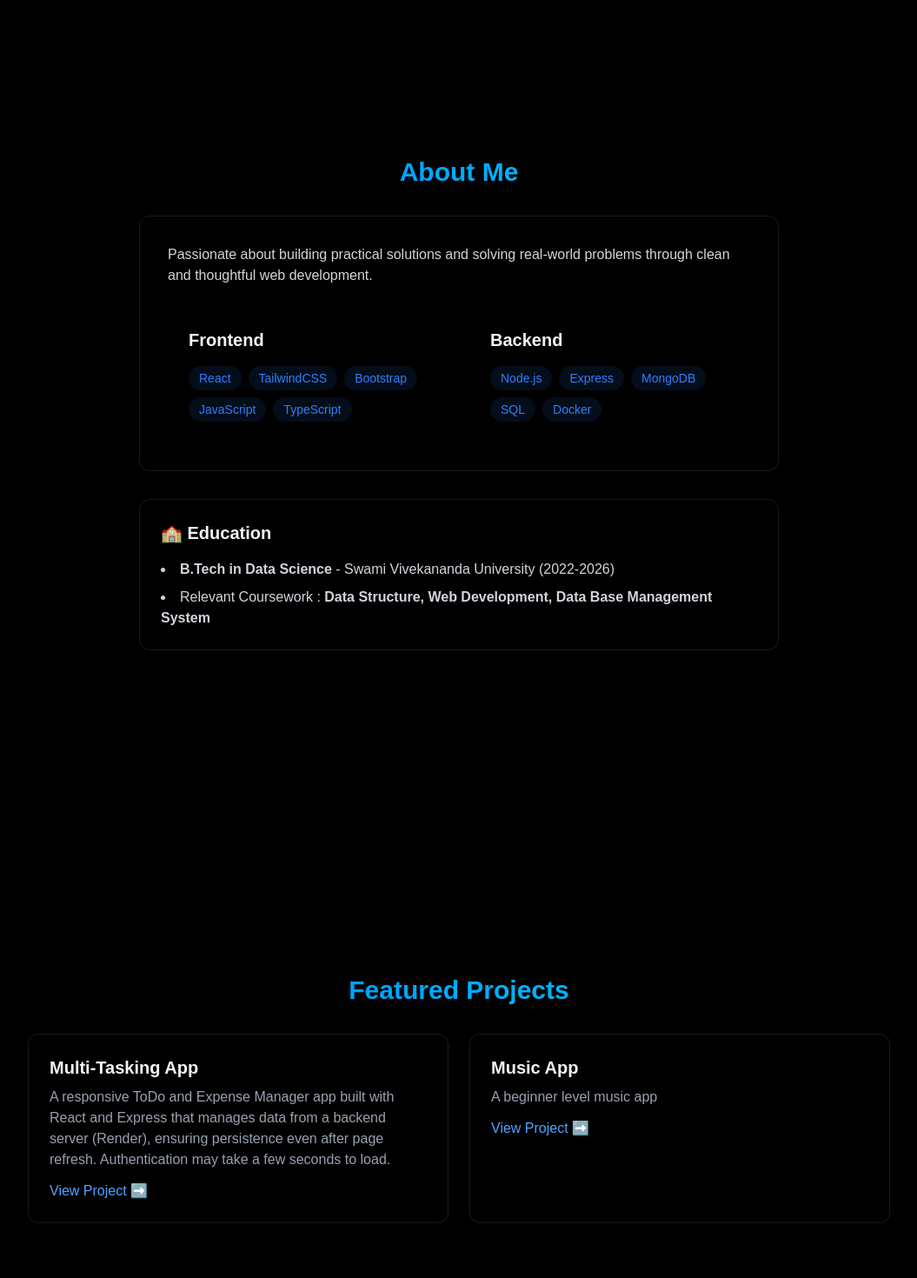
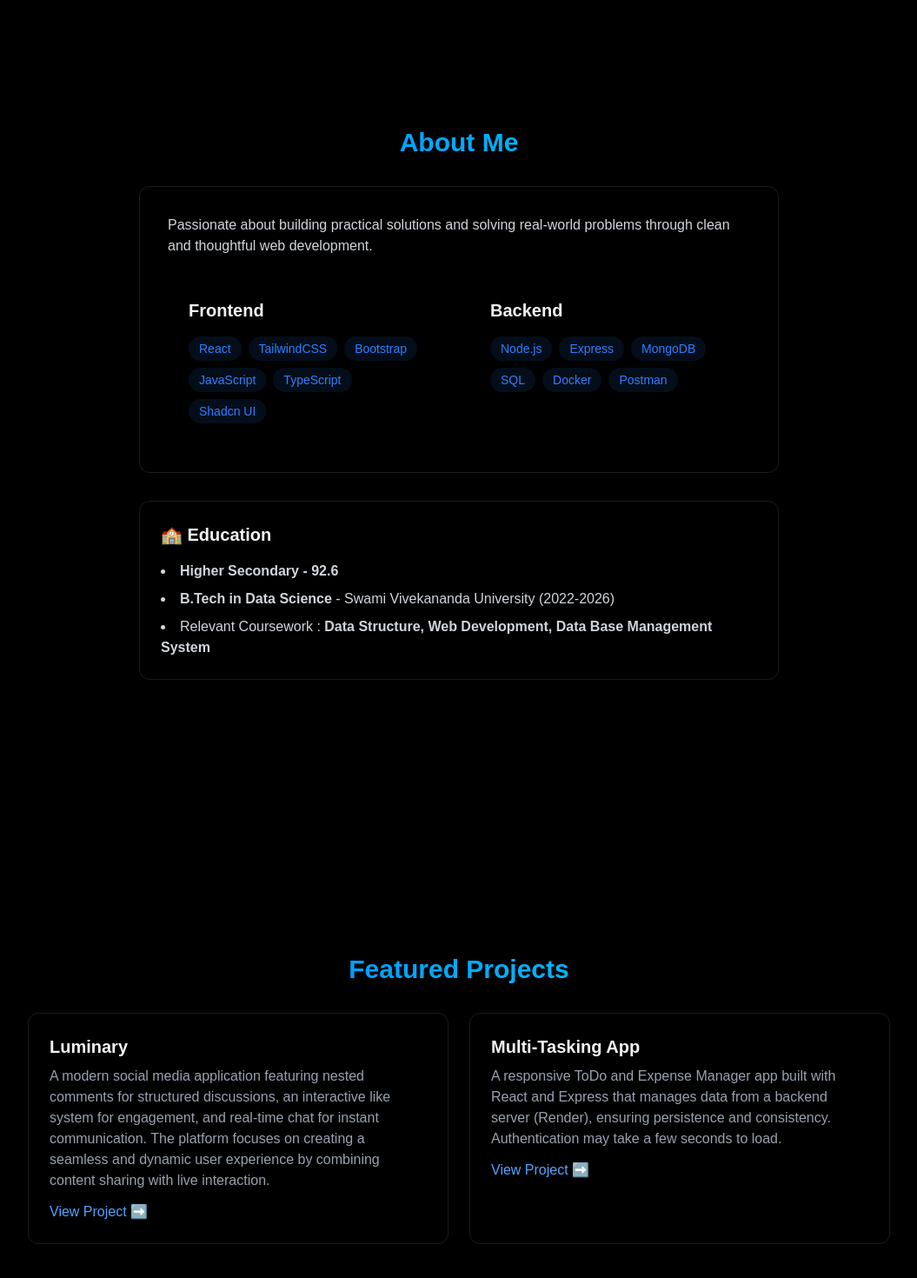
Before and after one commit to NilankaDev-12/nilanka-dev-portfolio, a React (Vite) app: page / in a window 1280 px wide. Shown: the part 736-2206 px from the top of the page at 87% size, without its empty margins (112-1167 px from the left). Built offline with nearby package versions, Linux system fonts and the light colour scheme; a web font is replaced by a local one.

Commit message:
Update : updated project section

```diff
--- a/src/components/sections/About.jsx
+++ b/src/components/sections/About.jsx
@@ -1,8 +1,15 @@
 import RevealOnScroll from "./RevealOnScroll";
 
 const About = () => {
-  const frontendSkills = ["React", "TailwindCSS", "Bootstrap", "JavaScript", "TypeScript"];
-  const backendSkills = ["Node.js", "Express", "MongoDB", "SQL", "Docker"];
+  const frontendSkills = [
+    "React",
+    "TailwindCSS",
+    "Bootstrap",
+    "JavaScript",
+    "TypeScript",
+    "Shadcn UI",
+  ];
+  const backendSkills = ["Node.js", "Express", "MongoDB", "SQL", "Docker", "Postman"];
 
   return (
     <section
@@ -64,6 +71,7 @@ const About = () => {
             <div className="p-6 rounded-xl border-white/10 border hover:-translate-y-1 transition-all">
               <h3 className="text-xl font-bold mb-4">🏫 Education</h3>
               <ul className="list-disc list-inside text-gray-300 space-y-2">
+                <li><strong>Higher Secondary - 92.6</strong></li>
                 <li>
                   <strong>B.Tech in Data Science</strong> - Swami Vivekananda
                   University (2022-2026)
--- a/src/components/sections/Home.jsx
+++ b/src/components/sections/Home.jsx
@@ -15,7 +15,7 @@ const Home = () => {
           <p className="text-gray-400 text-lg mb-8 max-w-lg mx-auto">
             Full-stack developer with hands-on experience in building web apps
             using React, Node.js, and Express. Comfortable working with SQL and
-            MongoDB, and building simple REST APIs. Always learning and
+            MongoDB, and building REST APIs. Always learning and
             improving through real-world projects.
           </p>
 
--- a/src/components/sections/Projects.jsx
+++ b/src/components/sections/Projects.jsx
@@ -17,13 +17,17 @@ const Projects = () => {
           hover:shadow-[0_2px_8px_rgba(59,130,246,0.1)] transition-all
           "
             >
-              <h3 className="text-xl font-bold mb-2">Multi-Tasking App</h3>
+              <h3 className="text-xl font-bold mb-2">Luminary</h3>
               <p className="text-gray-400 mb-3">
-                A responsive ToDo and Expense Manager app built with React and Express that manages data from a backend server (Render), ensuring persistence even after page refresh. Authentication may take a few seconds to load.
+                A modern social media application featuring nested comments for
+                structured discussions, an interactive like system for
+                engagement, and real-time chat for instant communication. The
+                platform focuses on creating a seamless and dynamic user
+                experience by combining content sharing with live interaction.
               </p>
               <div className="flex justify-between items-center">
                 <a
-                  href="https://nilanka-multi-tasking.netlify.app//"
+                  href="https://luminary-nilanka.vercel.app/"
                   target="_blank"
                   className="text-blue-400 hover:text-blue-300 transition-colors"
                 >
@@ -36,15 +40,16 @@ const Projects = () => {
           hover:shadow-[0_2px_8px_rgba(59,130,246,0.1)] transition-all
           "
             >
-              <h3 className="text-xl font-bold mb-2">
-                Music App
-              </h3>
+              <h3 className="text-xl font-bold mb-2">Multi-Tasking App</h3>
               <p className="text-gray-400 mb-3">
-                A beginner level music app
+                A responsive ToDo and Expense Manager app built with React and
+                Express that manages data from a backend server (Render),
+                ensuring persistence and consistency. Authentication may take a
+                few seconds to load.
               </p>
               <div className="flex justify-between items-center">
                 <a
-                  href="https://nilanka-music-app.netlify.app/"
+                  href="https://nilanka-multi-tasking.netlify.app//"
                   target="_blank"
                   className="text-blue-400 hover:text-blue-300 transition-colors"
                 >
```
Also changed, not shown: 2 other files (tests, documents, lock files or other folders).
